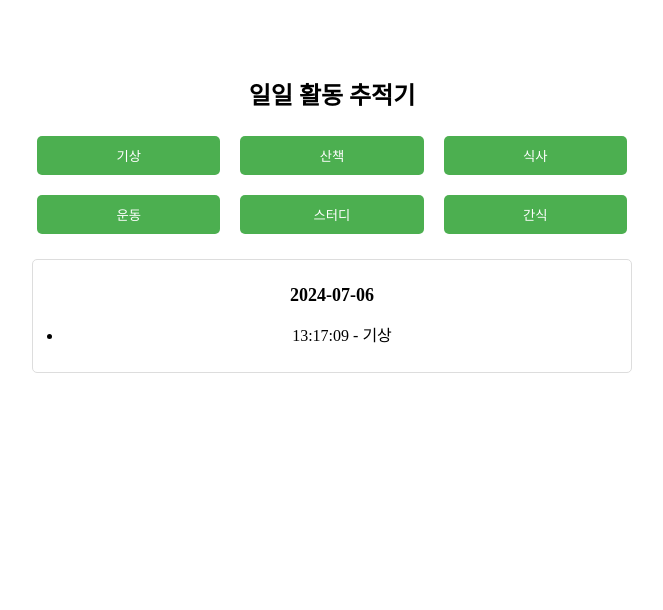
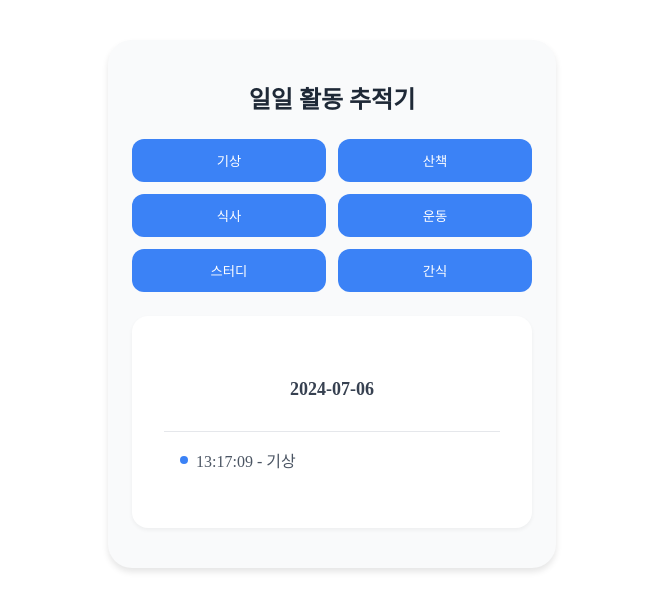
Before and after one commit to rookiejj/do-did-done, a React (Vite) app: page / in a window 1280 px wide. Both pictures are taken after a click on the button "기상". Shown: the top 610 px of the page, without its empty margins (308-971 px from the left). Built offline with nearby package versions, Linux system fonts and the light colour scheme.

Commit message:
토스 스타일로 변경

```diff
--- a/src/components/DailyActivityTracker.jsx
+++ b/src/components/DailyActivityTracker.jsx
@@ -2,24 +2,86 @@ import React, { useState, useEffect } from "react";
 
 const activities = ["기상", "산책", "식사", "운동", "스터디", "간식"];
 
-const buttonStyle = {
-  padding: "10px",
-  margin: "5px",
-  backgroundColor: "#4CAF50",
-  color: "white",
-  border: "none",
-  borderRadius: "5px",
-  cursor: "pointer",
-};
+// 스타일 정의
+const styles = `
+  .tracker-container {
+    padding: 24px;
+    max-width: 400px;
+    margin: 0 auto;
+    background-color: #f9fafb;
+    border-radius: 24px;
+    box-shadow: 0 4px 6px rgba(0, 0, 0, 0.1);
+  }
+  .tracker-title {
+    font-size: 24px;
+    font-weight: bold;
+    margin-bottom: 24px;
+    text-align: center;
+    color: #1f2937;
+  }
+  .button-grid {
+    display: grid;
+    grid-template-columns: repeat(2, 1fr);
+    gap: 12px;
+    margin-bottom: 24px;
+  }
+  .toss-button {
+    background-color: #3b82f6;
+    color: white;
+    font-weight: 500;
+    padding: 12px 16px;
+    border-radius: 12px;
+    border: none;
+    transition: all 0.2s ease-in-out;
+    cursor: pointer;
+  }
+  .toss-button:hover {
+    background-color: #2563eb;
+    transform: scale(1.05);
+  }
+  .card {
+    background-color: white;
+    border-radius: 16px;
+    box-shadow: 0 2px 4px rgba(0, 0, 0, 0.05);
+    margin-bottom: 16px;
+  }
+  .card-header {
+    padding: 16px;
+    border-bottom: 1px solid #e5e7eb;
+  }
+  .card-title {
+    font-size: 18px;
+    font-weight: 600;
+    color: #374151;
+  }
+  .card-content {
+    padding: 16px;
+  }
+  .activity-list {
+    list-style-type: none;
+    padding: 0;
+    margin: 0;
+  }
+  .activity-item {
+    display: flex;
+    align-items: center;
+    color: #4b5563;
+    margin-bottom: 8px;
+  }
+  .activity-dot {
+    width: 8px;
+    height: 8px;
+    background-color: #3b82f6;
+    border-radius: 50%;
+    margin-right: 8px;
+  }
+  .no-activities {
+    text-align: center;
+    color: #6b7280;
+  }
+`;
 
-const cardStyle = {
-  border: "1px solid #ddd",
-  borderRadius: "5px",
-  margin: "10px 0",
-  padding: "10px",
-};
-
-export default function DailyActivityTracker() {
+const DailyActivityTracker = () => {
   const [logs, setLogs] = useState({});
 
   useEffect(() => {
@@ -56,31 +118,17 @@ export default function DailyActivityTracker() {
   };
 
   return (
-    <div style={{ padding: "20px", maxWidth: "600px", margin: "0 auto" }}>
-      <h1
-        style={{
-          fontSize: "24px",
-          fontWeight: "bold",
-          marginBottom: "20px",
-          textAlign: "center",
-        }}
-      >
-        일일 활동 추적기
-      </h1>
+    <>
+      <style>{styles}</style>
+      <div className="tracker-container">
+        <h1 className="tracker-title">일일 활동 추적기</h1>
 
-      <div
-        style={{
-          display: "grid",
-          gridTemplateColumns: "repeat(3, 1fr)",
-          gap: "10px",
-          marginBottom: "20px",
-        }}
-      >
+        <div className="button-grid">
           {activities.map((activity) => (
             <button
               key={activity}
               onClick={() => logActivity(activity)}
-            style={buttonStyle}
+              className="toss-button"
             >
               {activity}
             </button>
@@ -92,27 +140,29 @@ export default function DailyActivityTracker() {
             Object.entries(logs)
               .reverse()
               .map(([date, activities]) => (
-              <div key={date} style={cardStyle}>
-                <h2
-                  style={{
-                    fontSize: "18px",
-                    fontWeight: "bold",
-                    marginBottom: "10px",
-                  }}
-                >
-                  {date}
-                </h2>
-                <ul style={{ listStyleType: "disc", paddingLeft: "20px" }}>
+                <div key={date} className="card">
+                  <div className="card-header">
+                    <h2 className="card-title">{date}</h2>
+                  </div>
+                  <div className="card-content">
+                    <ul className="activity-list">
                       {activities.map((activity, index) => (
-                    <li key={index}>{activity}</li>
+                        <li key={index} className="activity-item">
+                          <span className="activity-dot"></span>
+                          {activity}
+                        </li>
                       ))}
                     </ul>
                   </div>
+                </div>
               ))
           ) : (
-          <p>아직 기록된 활동이 없습니다.</p>
+            <p className="no-activities">아직 기록된 활동이 없습니다.</p>
           )}
         </div>
       </div>
+    </>
   );
-}
+};
+
+export default DailyActivityTracker;
```
Lines whose indentation alone changed are shown as unchanged.
